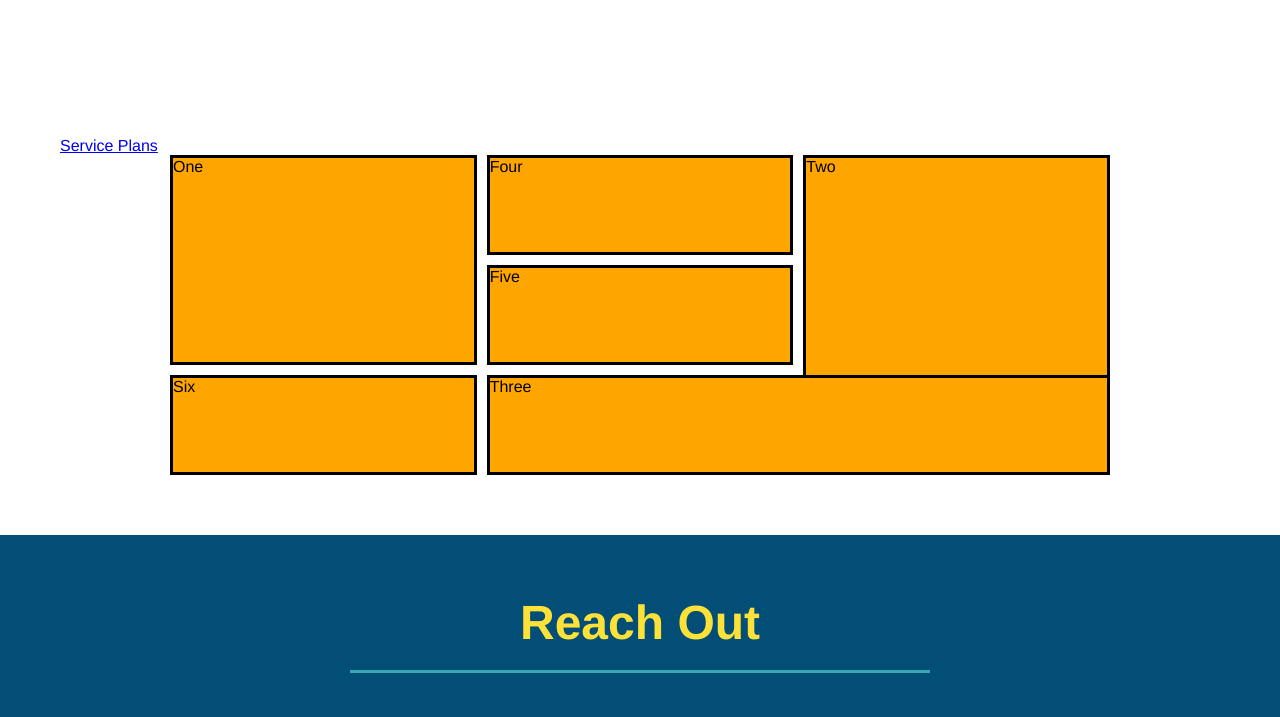
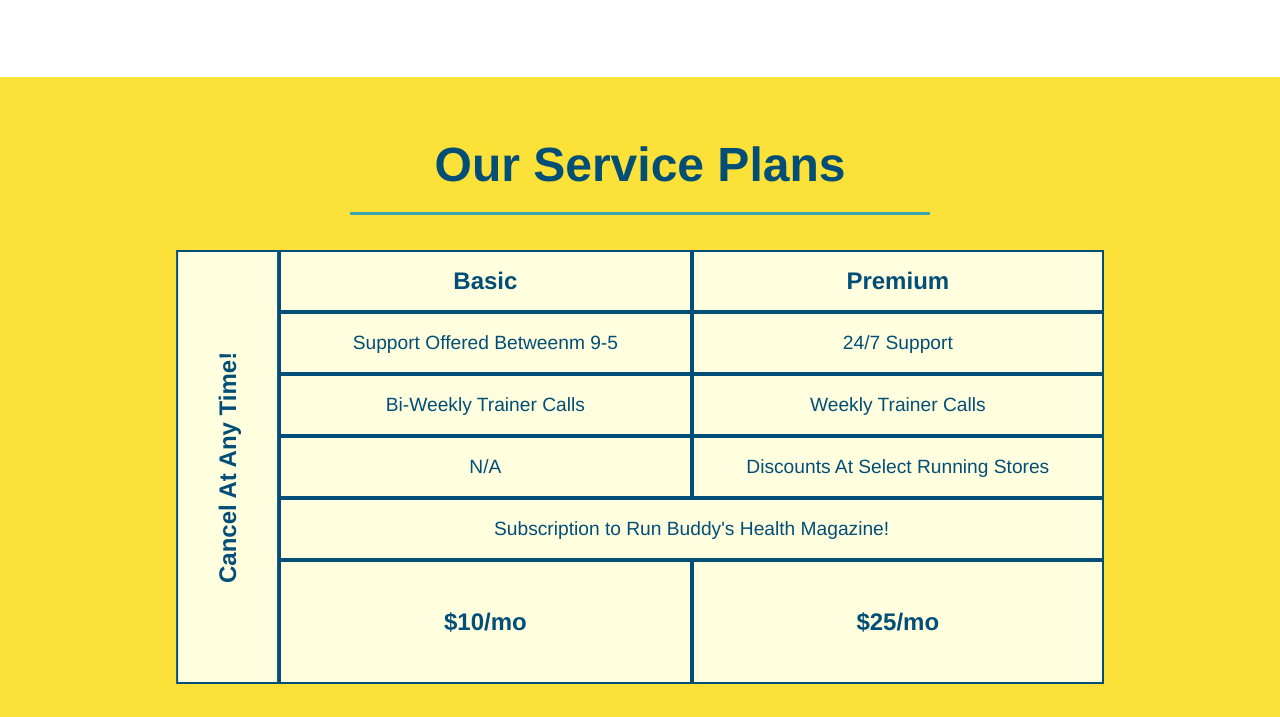
Before and after one commit to kahler197/Run-Buddy, a plain HTML site: page index.html in a window 1280 px wide. Shown: the part 3307-4024 px from the top of the page. Drawn offline with Linux system fonts and the light colour scheme.

Commit message:
added service table comparison

```diff
--- a/assets/css/style.css
+++ b/assets/css/style.css
@@ -73,6 +73,25 @@
 
   .step-text {
     float: 100%;
+  }
+
+  .service-grid-containter {
+    grid-template-columns: 1fr 1fr;
+  }
+
+  .service-grid-item.basic {
+    grid-column: 1;
+  }
+
+  .service-grid-item.both {
+    grid-column: 1 / -1;
+  }
+
+  .service-grid-item.cancel {
+    transform: none;
+    writing-mode: unset;
+    grid-column: 1 / -1;
+    grid-row: -1;
   }
 }
 
@@ -359,6 +378,10 @@ header {
   border-color: #39a6b2;
 }
 
+.flex-row {
+  display: flex;
+}
+
 /* End of What-We-Do */
 
 /* Style Meet-The-Trainers */
@@ -412,55 +435,62 @@ header {
   font-size: 17px;
 }
 
-/* REACH OUT STYLES START */
+/* SERVICE STYLES BEGIN */
+.services {
+  background: #fce138;
+}
 
-.service-grid-container {
-  display: grid;
+.service-grid-wrapper {
+  display: flex;
+  width: 100%;
+  justify-content: center;
 }
 
 .service-grid-container {
+  background: lightyellow;
+  width: 80%;
   display: grid;
-  grid-template-columns: 200px 200px;
-  grid-template-rows: 60px 60px 60px;
-}
-
-.service-grid-container {
-  max-width: 940px;
-  margin: 0 auto;
-  display: grid;
-  grid-template-columns: repeat(3, 1fr);
-  grid-template-rows: repeat(3, 100px);
-  grid-gap: 10px;
+  /* repeat (iterator, size */
+  grid-template-columns: 1fr repeat(2, 4fr);
+  grid-template-rows: repeat(5, 1fr) 2fr;
+  border: 2 px solid #024e76;
+  color: #024e76;
+  font-size: 1.2rem;
 }
 
 .service-grid-item {
-  background-color: orange;
-  border: solid;
-  padding: 1 em;
-  color: black;
+  padding: 15px 0;
+  border: 2px solid #024e76;
+  display: flex;
+  align-items: center;
+  justify-content: center;
+  text-align: center;
 }
 
-.grid-container {
-  place-items: <align-items> <justify-items>;
+/* spcific match */
+
+.service-grid-item.basic {
+  grid-column: 2 / span 1;
 }
 
-.box1 {
-  grid-column-start: 1;
-  grid-column-end: 2;
-  grid-row-start: 1;
-  grid-row-end: 3;
+.service-grid-item.both {
+  grid-column: 2 / span 2;
 }
 
-.box2 {
-  grid-column: 3/4;
-  grid-row: 1/-1;
-}
+.service-grid-item.cancel {
+  grid-row: 1 / -1;
+  writing-mode: vertical-lr;
+  grid-column: 1;
+  grid-row: 1/ -1;
+  transform: rotate(180deg);
+  }
 
-.box3 {
-  grid-column: 2/ span 2;
-  grid-row: 3/ span 1;
-}
+  .grid-head, .grid-price, .service-grid-item.cancel {
+    font-size: 1.5rem;
+    font-weight: bold;
+  }
 
+/* REACH OUT STYLES START */
 .contact {
    background: #024e76
 }
@@ -537,10 +567,4 @@ header {
   text-align: center;
   padding: 15 px 0;
   font-size: 16px;
-}
-
 /* REACH OUT STYLES END */
-
-.flex-row {
-  display: flex;
-}
--- a/index.html
+++ b/index.html
@@ -242,18 +242,69 @@
 
     <!--"reach out" section-->
 
-    <section id="sevice-plans" class="services">
+    <section id="service-plans" class="services">
 
-        <a href="#service-plans">Service Plans</a>
+        <h2 class="section-title secondary-border">
+            Our Service Plans
+        </h2>
 
-        <div class="service-grid-container">
-            <div class="service-grid-item box1">One</div>
-            <div class="service-grid-item box2">Two</div>
-            <div class="service-grid-item box3">Three</div>
-            <div class="service-grid-item box4">Four</div>
-            <div class="service-grid-item box 5">Five</div>
-            <div class="service-grid-item box 6">Six</div>
+        <div class="service-grid-wrapper">
+            <div class="service-grid-container">
+
+                <!-- Headers -->
+                <div class="service-grid-item grid-head basic">
+                    Basic
+                </div>
+
+                <div class="service-grid-item grid-head premium">
+                    Premium
+                </div>
+
+                <!-- Body -->
+                <div class="service-grid-item basic">
+                    Support Offered Betweenm 9-5
+                </div>
+
+                <div class="service-grid-item premium">
+                    24/7 Support
+                </div>
+
+                <div class="service-grid-item basic">
+                    Bi-Weekly Trainer Calls
+                </div>
+
+                <div class="service-grid-item premium">
+                    Weekly Trainer Calls
+                </div>
+
+                <div class="service-grid-item basic">
+                    N/A
+                </div>
+
+                <div class="service-grid-item premium">
+                    Discounts At Select Running Stores
+                </div>
+
+                <div class="service-grid-item both">
+                    Subscription to Run Buddy's Health Magazine!
+                </div>
+
+                <div class="service-grid-item grid-price basic">
+                    $10/mo
+                </div>
+
+                <div class="service-grid-item grid-price premium">
+                    $25/mo
+                </div>
+
+                <div class="service-grid-item cancel">
+                    Cancel At Any Time!
+                </div>
+
+            </div>
         </div>
+
+
 
     </section>
 
```
